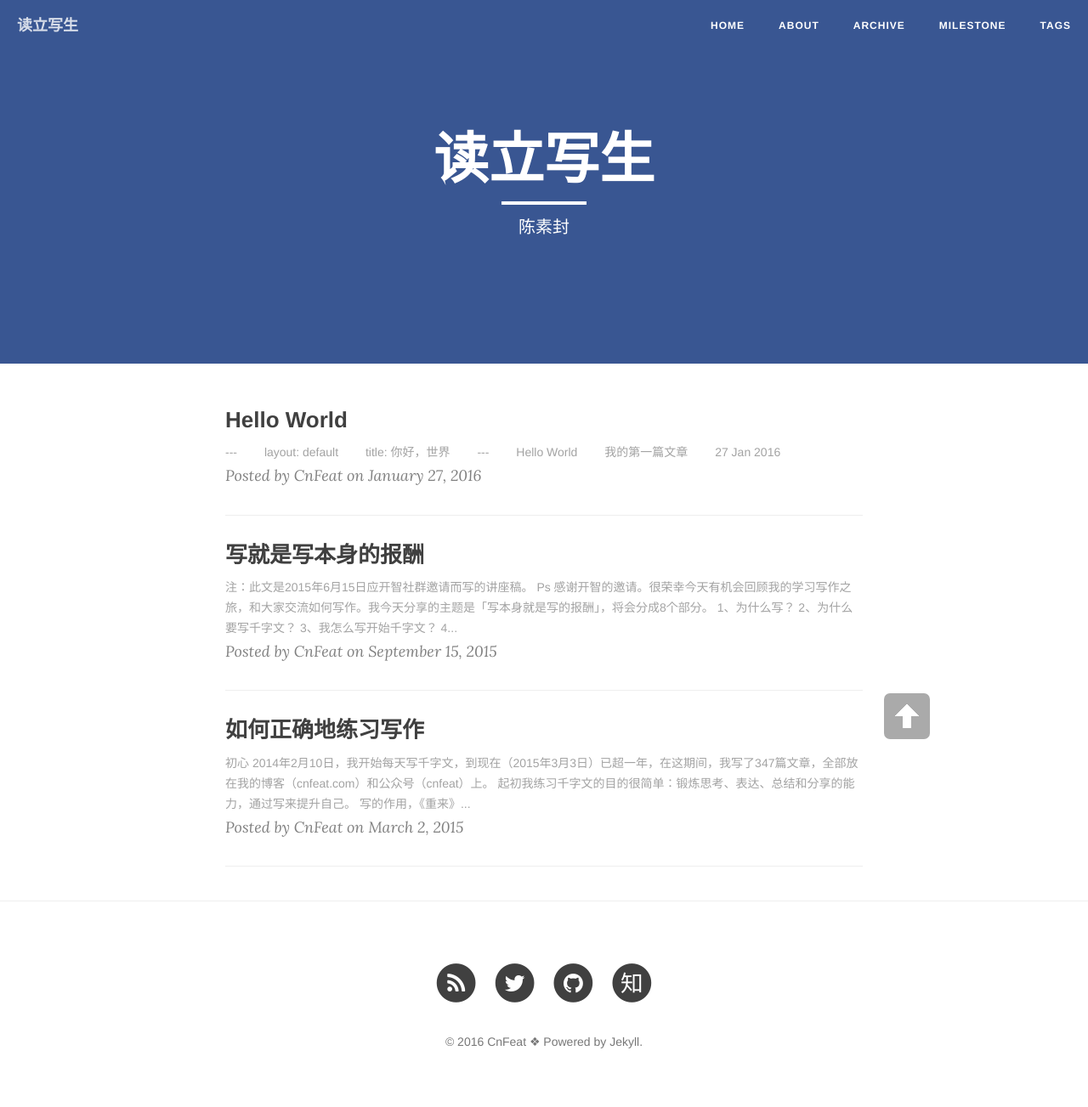
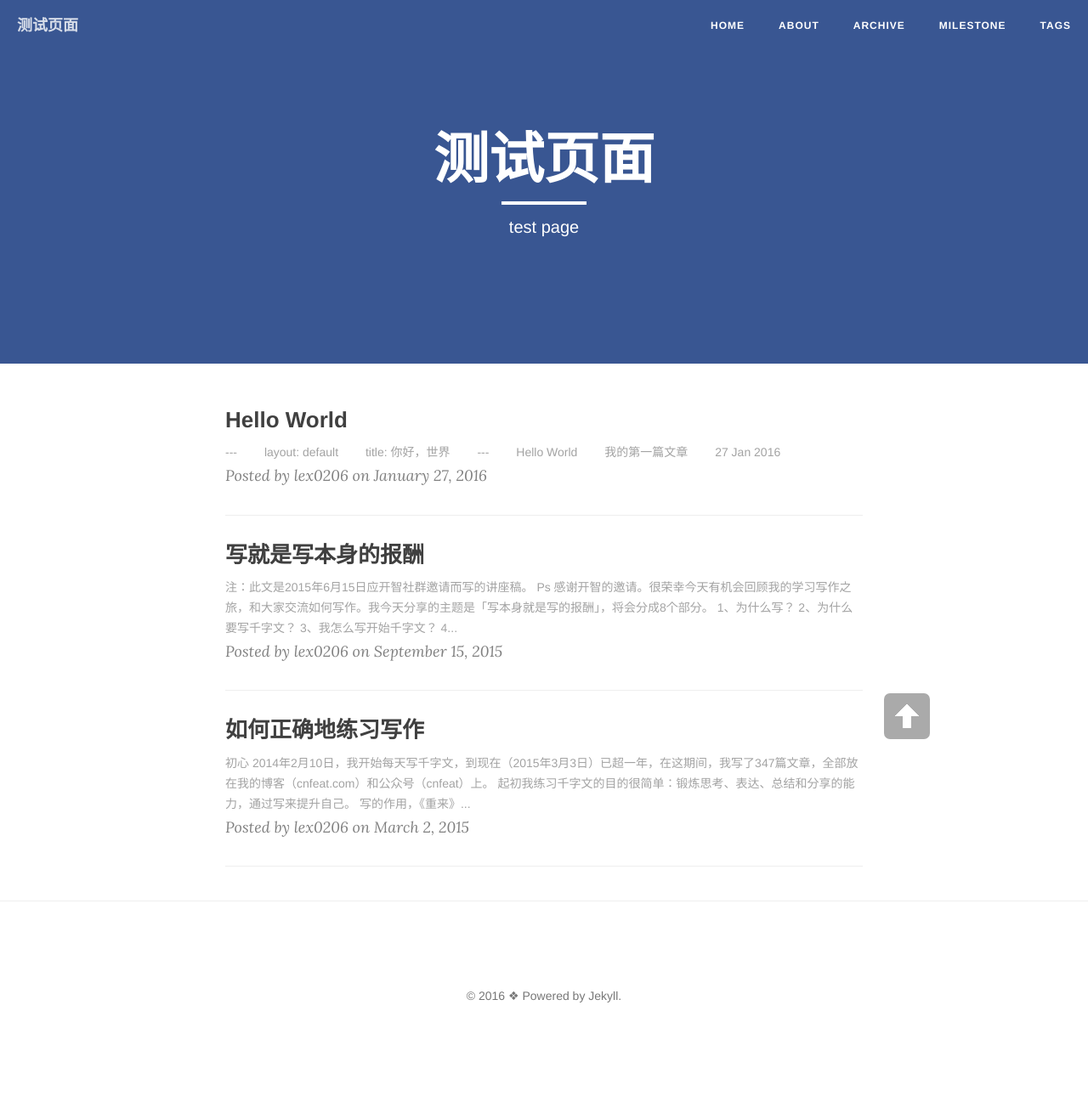
Before and after one commit to lex0206/blog_demo, a Jekyll site: the page built from index.html, in a window 1280 px wide. Shown: the whole page at 85% size. Built offline with Jekyll 4.4.1, drawn with Linux system fonts in a browser that asks for light colours; nearby versions of some CDN libraries; the list of posts is cut into pages by our own code; after the commit the page ends 1250 px from its top, so only the background shows below that.

Commit message:
test change

```diff
--- a/_config.yml
+++ b/_config.yml
@@ -1,27 +1,27 @@
 # Site settings
-title: 读立写生
+title: 测试页面
 header-img: "img/facebook.jpg"
 tagline: "cn"
-description: "陈素封|读而立·写而生"
+#description: "陈素封|读而立·写而生"
 baseurl: ""
-url: "http://cnfeat"
+#url: "http://cnfeat"
 
 # About/contact
-owner:
-  name: " CnFeat"
-  email: CnFeat@gmail.com
-  bio: "写就是写的报酬"
+#owner:
+#  name: " CnFeat"
+#  email: CnFeat@gmail.com
+#  bio: "写就是写的报酬"
 
 # Data
-gavatar: http://dreamofbook.qiniudn.com/Az..png
+#gavatar: http://dreamofbook.qiniudn.com/Az..png
 favicon: img/favicon.png
 
-douban_username:  cnfeat
-twitter_username: feat
-github_username: cnfeat
-facebook_username:
-weibo_username: cnfeat
-zhihu_username: feat
+#douban_username:  cnfeat
+#twitter_username: feat
+#github_username: cnfeat
+#facebook_username:
+#weibo_username: cnfeat
+#zhihu_username: feat
 
 # Build settings
 # use Github Flavored Markdown !important
@@ -44,16 +44,16 @@ defaults:
       type: "posts"
     values:
       layout: "post"
-      author: "CnFeat"
+      author: "lex0206"
       header-img: "img/facebook.jpg" # We don't want posts without a header image, that whould mean white on white
 
 # Comments
-comments :
-  provider : duoshuo
-  duoshuo :
-    short_name : cnfeat
-  disqus :
-      short_name : cnfeat
+#comments :
+#  provider : duoshuo
+#  duoshuo :
+#    short_name : cnfeat
+#  disqus :
+#      short_name : cnfeat
 
 # Analytics and webmaster tools stuff goes here
 google_analytics:
--- a/_includes/footer.html
+++ b/_includes/footer.html
@@ -5,35 +5,35 @@
             <div class="col-lg-8 col-lg-offset-2 col-md-10 col-md-offset-1">
                 <ul class="list-inline text-center">
                     <!-- kill the Facebook and Weibo -->
-                    <li>
-                        <a href="{{ "/feed.xml" | prepend: site.baseurl }}">
-                            <span class="fa-stack fa-lg">
-                                <i class="fa fa-circle fa-stack-2x"></i>
-                                <i class="fa fa-rss fa-stack-1x fa-inverse"></i>
-                            </span>
-                        </a>
-                    </li>
-                    {% if site.twitter_username %}
-                    <li>
-                        <a href="https://twitter.com/{{ site.twitter_username }}">
-                            <span class="fa-stack fa-lg">
-                                <i class="fa fa-circle fa-stack-2x"></i>
-                                <i class="fa fa-twitter fa-stack-1x fa-inverse"></i>
-                            </span>
-                        </a>
-                    </li>
-                    {% endif %}
+                    <!--<li>-->
+                        <!--<a href="{{ "/feed.xml" | prepend: site.baseurl }}">-->
+                            <!--<span class="fa-stack fa-lg">-->
+                                <!--<i class="fa fa-circle fa-stack-2x"></i>-->
+                                <!--<i class="fa fa-rss fa-stack-1x fa-inverse"></i>-->
+                            <!--</span>-->
+                        <!--</a>-->
+                    <!--</li>-->
+                    <!--{% if site.twitter_username %}-->
+                    <!--<li>-->
+                        <!--<a href="https://twitter.com/{{ site.twitter_username }}">-->
+                            <!--<span class="fa-stack fa-lg">-->
+                                <!--<i class="fa fa-circle fa-stack-2x"></i>-->
+                                <!--<i class="fa fa-twitter fa-stack-1x fa-inverse"></i>-->
+                            <!--</span>-->
+                        <!--</a>-->
+                    <!--</li>-->
+                    <!--{% endif %}-->
 
-                    {% if site.github_username %}
-                    <li>
-                        <a href="https://github.com/{{ site.github_username }}">
-                            <span class="fa-stack fa-lg">
-                                <i class="fa fa-circle fa-stack-2x"></i>
-                                <i class="fa fa-github fa-stack-1x fa-inverse"></i>
-                            </span>
-                        </a>
-                    </li>
-                    {% endif %}
+                    <!--{% if site.github_username %}-->
+                    <!--<li>-->
+                        <!--<a href="https://github.com/{{ site.github_username }}">-->
+                            <!--<span class="fa-stack fa-lg">-->
+                                <!--<i class="fa fa-circle fa-stack-2x"></i>-->
+                                <!--<i class="fa fa-github fa-stack-1x fa-inverse"></i>-->
+                            <!--</span>-->
+                        <!--</a>-->
+                    <!--</li>-->
+                    <!--{% endif %}-->
 
                     <!--
                     {% if site.douban_username %}
--- a/index.html
+++ b/index.html
@@ -1,6 +1,6 @@
 ---
 layout: page
-description: "陈素封"
+description: "test page"
 ---
 
 {% for post in paginator.posts %}
```
Also changed, not shown: _layouts/post.html (+20 -20 lines).
